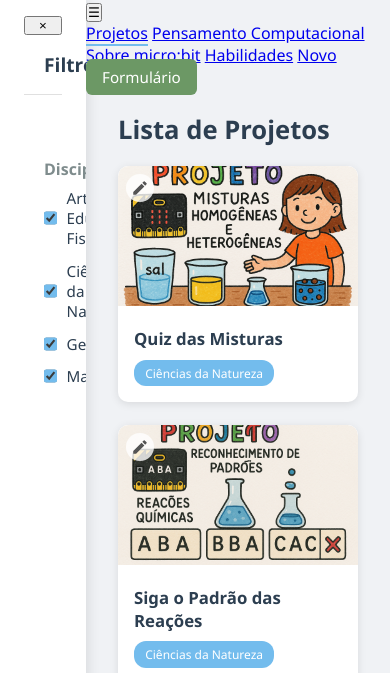
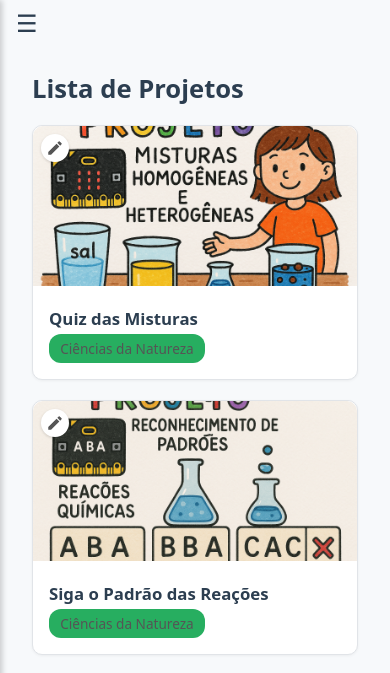
Before and after one commit to Villamediana/Codex, a Flask app: page / in a window 390 px wide. Shown: the top 673 px of the page. Run offline with Flask 3, Linux system fonts and the light colour scheme; some libraries are stand-ins or nearby versions.

Commit message:
rollback

```diff
--- a/templates/index.html
+++ b/templates/index.html
@@ -11,6 +11,270 @@
   <link rel="stylesheet" href="{{ url_for('static', filename='style.css') }}" />
   <link rel="stylesheet" href="https://cdn.jsdelivr.net/npm/notyf@3/notyf.min.css" />
 
+  <style>
+    /* ---------- Variáveis ---------- */
+    :root {
+      --accent: #27ae60;
+      --gray: #2c3e50;
+      --border: #e1e4e8;
+      --bg: #f7f9fb;
+      --transition: .25s;
+    }
+
+    /* ---------- Reset ---------- */
+    * {
+      box-sizing: border-box;
+      margin: 0;
+      padding: 0;
+    }
+
+    /* ---------- Layout ---------- */
+    body {
+      display: flex;
+      min-height: 100vh;
+      overflow-x: hidden;
+      font-family: system-ui, sans-serif;
+      background: var(--bg);
+    }
+
+    .sidebar {
+      width: 280px;
+      flex-shrink: 0;
+      background: #fff;
+      overflow-y: auto;
+      transition: transform var(--transition);
+      z-index: 1100;
+      position: relative;
+    }
+
+    .content-area {
+      flex: 1;
+      display: flex;
+      flex-direction: column;
+      min-height: 0;
+    }
+
+    /* ---------- Navegação superior ---------- */
+    .top-nav {
+      display: flex;
+      justify-content: space-between;
+      align-items: center;
+      padding: .75rem 1.25rem;
+      border-bottom: 2px solid var(--border);
+    }
+
+    .top-nav .nav-links {
+      display: flex;
+      gap: 1rem;
+    }
+
+    .top-nav a {
+      color: var(--gray);
+      text-decoration: none;
+      font-weight: 500;
+      opacity: .85;
+    }
+
+    .top-nav a.active {
+      border-bottom: 2px solid var(--accent);
+      opacity: 1;
+    }
+
+    .btn-accent {
+      background: var(--accent);
+      color: #fff;
+      padding: .45rem .9rem;
+      border-radius: 6px;
+      font-size: .9rem;
+      text-decoration: none;
+      white-space: nowrap;
+    }
+
+    .btn-accent:hover {
+      filter: brightness(.95);
+    }
+
+    /* ---------- Conteúdo ---------- */
+    .main-content {
+      flex: 1;
+      overflow-y: auto;
+      padding: 1.5rem 2rem;
+    }
+
+    .card-grid {
+      display: grid;
+      grid-template-columns: repeat(1, 1fr);
+      gap: 1.25rem;
+      max-width: 1400px;
+      margin: 0 auto;
+    }
+
+    .card {
+      position: relative;
+      border: 1px solid var(--border);
+      border-radius: 10px;
+      overflow: hidden;
+      background: #fff;
+      box-shadow: 0 1px 3px rgba(0, 0, 0, .05);
+      transition: box-shadow var(--transition), transform var(--transition);
+    }
+
+    .card:hover {
+      box-shadow: 0 6px 18px rgba(0, 0, 0, .08);
+      transform: translateY(-4px);
+    }
+
+    .card img {
+      width: 100%;
+      height: 160px;
+      object-fit: cover;
+    }
+
+    .card-body {
+      padding: 1rem;
+    }
+
+    .card-title {
+      font-size: 1.05rem;
+      color: var(--gray);
+      margin-bottom: .25rem;
+    }
+
+    .discipline-label {
+      font-size: .85rem;
+      color: #555;
+    }
+
+    /* ---------- Botões ação ---------- */
+    .edit-btn,
+    .delete-btn {
+      position: absolute;
+      top: 8px;
+      width: 28px;
+      height: 28px;
+      border: none;
+      border-radius: 50%;
+      background: #fff;
+      display: flex;
+      justify-content: center;
+      align-items: center;
+      cursor: pointer;
+      box-shadow: 0 1px 3px rgba(0, 0, 0, .15);
+    }
+
+    .edit-btn {
+      right: 44px;
+    }
+
+    .delete-btn {
+      right: 10px;
+      font-size: 18px;
+      line-height: 1;
+      color: #e74c3c;
+    }
+
+    .delete-btn:hover {
+      background: #fef0ef;
+    }
+
+    /* ---------- Sidebar mobile & backdrop ---------- */
+    .menu-toggle,
+    .close-btn {
+      border: none;
+      background: none;
+      font-size: 1.5rem;
+      color: var(--gray);
+      cursor: pointer;
+    }
+
+    .menu-toggle {
+      display: none;
+    }
+
+    .close-btn {
+      display: none;
+      position: absolute;
+      top: .7rem;
+      right: 1rem;
+    }
+
+    .mobile-nav {
+      display: none;
+      flex-direction: column;
+      gap: .75rem;
+      padding: 0 1.25rem 1.5rem;
+    }
+
+    .mobile-nav a {
+      color: var(--gray);
+      text-decoration: none;
+      font-weight: 500;
+    }
+
+    .backdrop {
+      display: none;
+      position: fixed;
+      inset: 0;
+      background: rgba(0, 0, 0, .3);
+      z-index: 1000;
+    }
+
+    /* ---------- Breakpoints ---------- */
+    @media (min-width:768px) {
+      .card-grid {
+        grid-template-columns: repeat(3, 1fr);
+      }
+    }
+
+    @media (max-width:768px) {
+      body {
+        flex-direction: column;
+        overflow-y: auto;
+      }
+
+      .sidebar {
+        position: fixed;
+        top: 0;
+        left: 0;
+        height: 100%;
+        width: 80%;
+        transform: translateX(-100%);
+        box-shadow: 2px 0 6px rgba(0, 0, 0, .2);
+      }
+
+      .sidebar.open {
+        transform: translateX(0);
+      }
+
+      .top-nav {
+        border-bottom: none;
+        padding: .6rem 1rem;
+      }
+
+      .top-nav .nav-links,
+      .top-nav .btn-formulario {
+        display: none;
+      }
+
+      .menu-toggle {
+        display: block;
+      }
+
+      .close-btn {
+        display: block;
+      }
+
+      .mobile-nav {
+        display: flex;
+      }
+    }
+    /* garante que os botões fiquem acima do link esticado */
+.edit-btn,
+.delete-btn {
+  z-index: 5;        /* qualquer valor > 1 resolve */
+}
+
+  </style>
 </head>
 
 <body>
```
